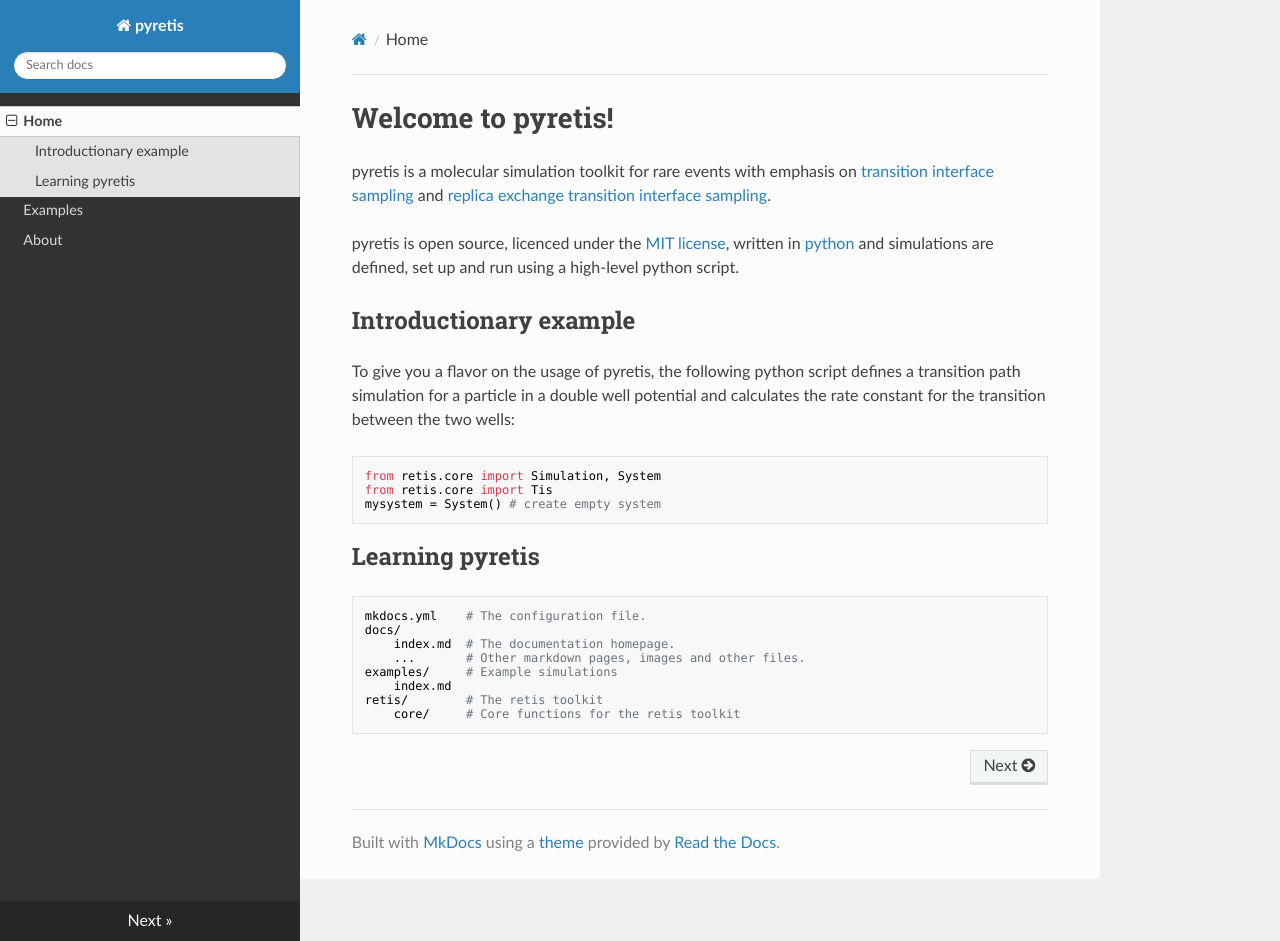
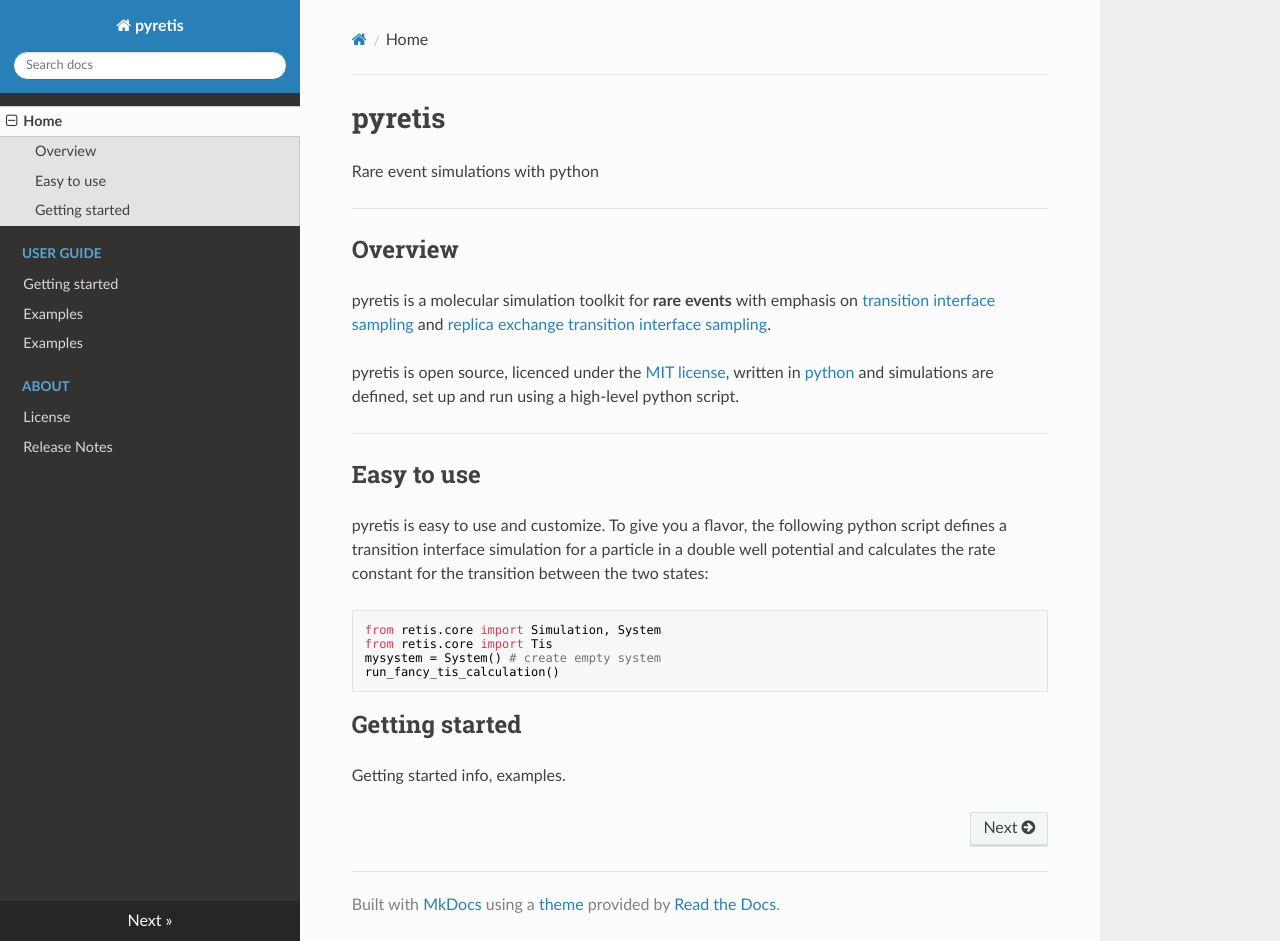
Before and after one commit to jonasjaeger-sci/mod905, an MkDocs documentation site: the page built from docs/index.md, in a window 1280 px wide and 941 px high. Built offline with MkDocs 1.6.1, drawn with Linux system fonts in a browser that asks for light colours; nearby versions of some CDN libraries; old or Windows-style settings are respelled for this version of MkDocs.

Commit message:
Updated docs

````diff
--- a/docs/index.md
+++ b/docs/index.md
@@ -1,33 +1,39 @@
-# Welcome to pyretis!
+# pyretis
+
+Rare event simulations with python
+
+---
+
+## Overview
 
 pyretis is a molecular simulation toolkit
-for rare events with emphasis on
+for **rare events** with emphasis on
 [transition interface sampling](http://en.wikipedia.org/wiki/Transition_path_sampling#Transition_interface_sampling)
 and [replica exchange transition interface sampling](http://www.van-erp.org).
 
 pyretis is open source, licenced under
-the <a href="LICENSE.txt">MIT license</a>, written
+the [MIT license](about/license.md), written
 in [python](https://www.python.org) and simulations are
 defined, set up and run using a high-level python script.
 
-## Introductionary example
-To give you a flavor on the usage of pyretis,
+---
+
+
+
+## Easy to use
+
+pyretis is easy to use and customize.
+To give you a flavor,
 the following python script defines a transition
-path simulation for a particle in a double well
+interface simulation for a particle in a double well
 potential and calculates the rate constant for
-the transition between the two wells:
+the transition between the two states:
 ```python
 from retis.core import Simulation, System
 from retis.core import Tis
 mysystem = System() # create empty system
+run_fancy_tis_calculation()
 ```
+## Getting started
 
-## Learning pyretis
-    mkdocs.yml    # The configuration file.
-    docs/
-        index.md  # The documentation homepage.
-        ...       # Other markdown pages, images and other files.
-    examples/     # Example simulations
-        index.md
-    retis/        # The retis toolkit
-        core/     # Core functions for the retis toolkit
+Getting started info, examples.
--- a/mkdocs.yml
+++ b/mkdocs.yml
@@ -1,6 +1,13 @@
 site_name: pyretis
 pages:
-- [index.md, Home]
-- [examples.md, Examples]
-- [about.md, About]
+# Introduction
+- ['index.md', 'Home']
+# User Guide
+- ['user-guide/getting-started.md', 'User Guide', 'Getting started']
+- ['user-guide/examples/examples.md', 'User Guide', 'Examples']
+- ['user-guide/examples/umbrella-sampling.md', 'User Guide', 'Examples']
+# About
+- ['about/license.md', 'About', 'License']
+- ['about/release-notes.md', 'About', 'Release Notes']
 theme: readthedocs
+use_directory_urls: false
````
Also changed, not shown: docs/about.md (deleted, +0 -49 lines), docs/about/license.md (renamed from docs/LICENSE.txt, +7 -1 lines), docs/about/release-notes.md (added, +19 -0 lines), docs/examples.md (deleted, +0 -31 lines), docs/user-guide/examples/examples.md (added, +27 -0 lines), docs/user-guide/examples/umbrella-sampling.md (added, +27 -0 lines), docs/user-guide/getting-started.md (added, +18 -0 lines), docs/img/umbrella_sampling.png (added), 1 other file.
